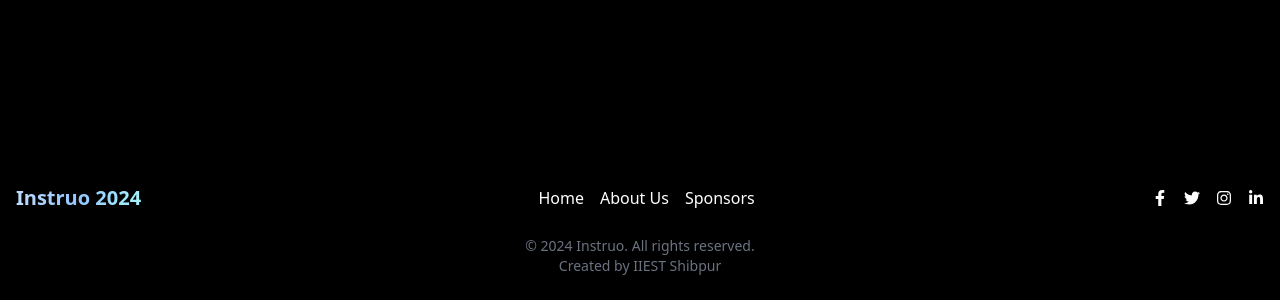
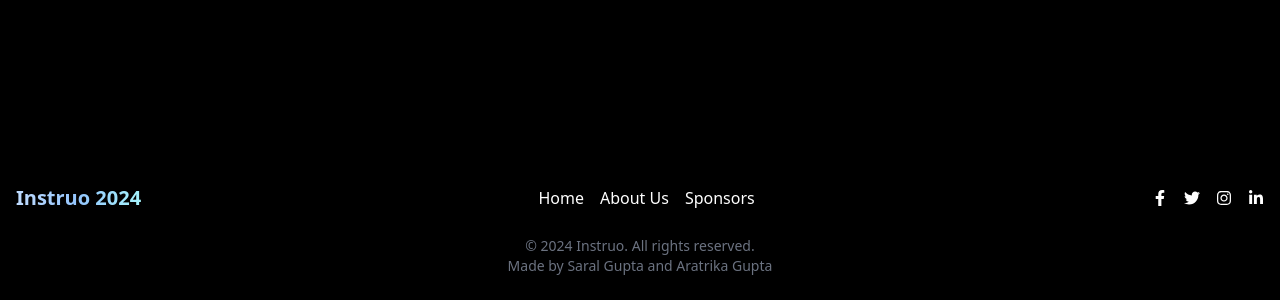
Before and after one commit to Abhijit004/Instruo2k24, a React (Vite) app: page / in a window 1280 px wide. Shown: the part 1976-2276 px from the top of the page. Built offline with nearby package versions, Linux system fonts and the light colour scheme.

Commit message:
added footer

```diff
--- a/src/components/footer.jsx
+++ b/src/components/footer.jsx
@@ -50,7 +50,7 @@ const Footer = () => {
         </div>
         <div className="mt-6 text-center text-sm text-gray-500">
           <p>&copy; {new Date().getFullYear()} Instruo. All rights reserved.</p>
-          <p>Created by IIEST Shibpur</p>
+          <p>Made by Saral Gupta and Aratrika Gupta</p>
         </div>
       </div>
     </footer>
```
